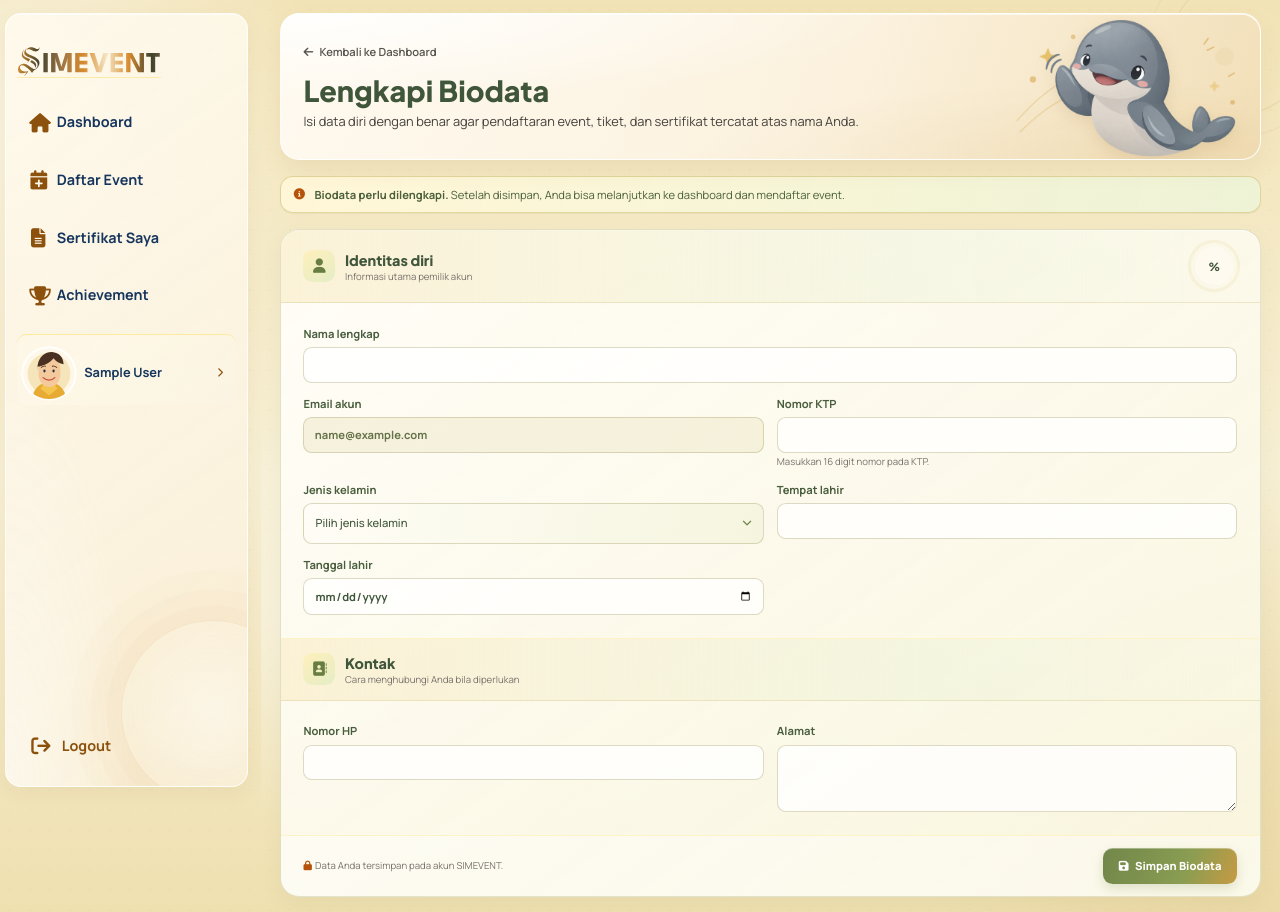
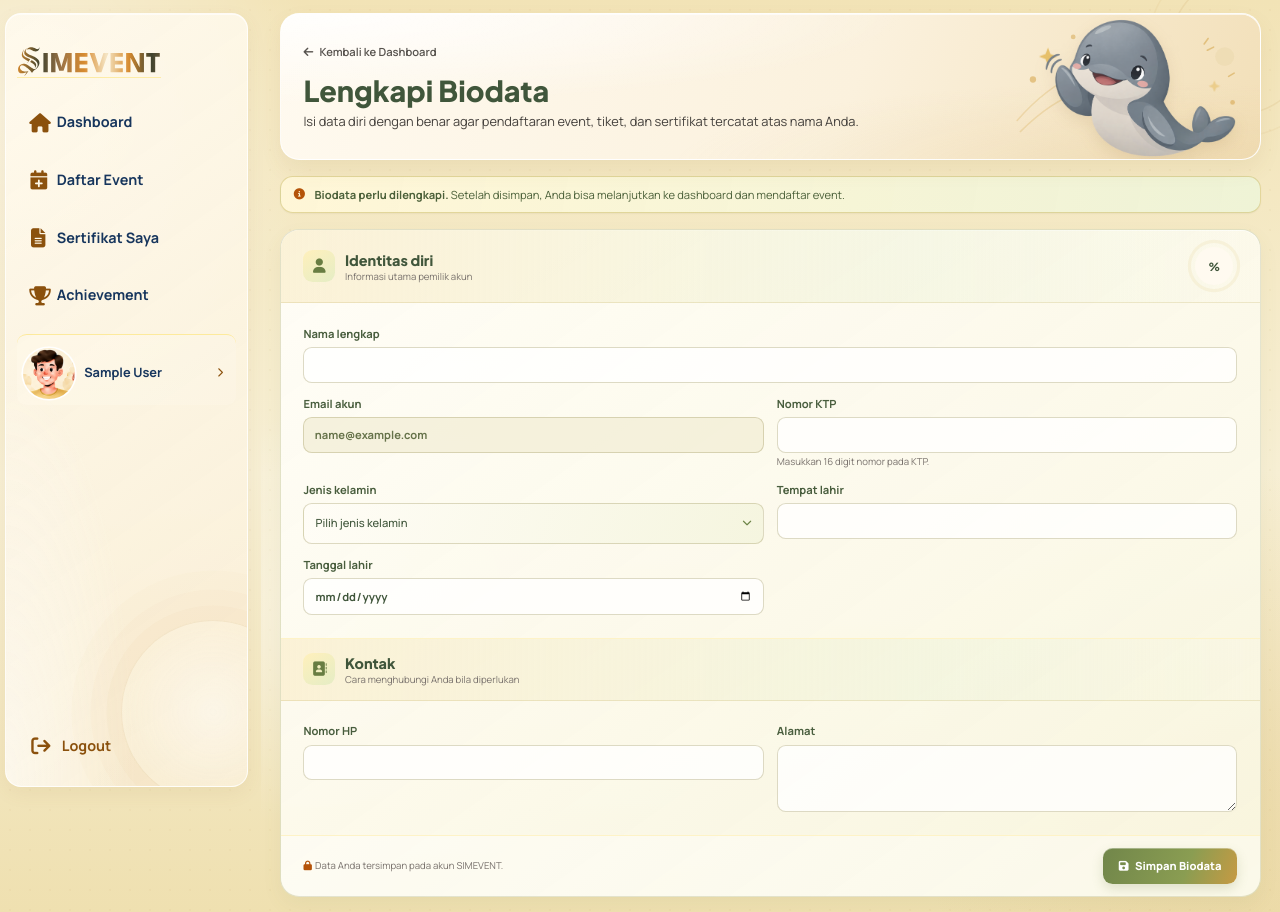
Before and after one commit to HikaruYui/simevent-web, a Django app: template frontend/templates/peserta/akun.html in a window 1280 px wide. Run offline with Django 5.2, Linux system fonts and the light colour scheme; the template is opened without the code that fills it: values that come from a table or form of the project are taken from there, others are empty; the visitor is signed in with stand-in values (Sample User, id 1); some libraries are stand-ins or nearby versions.

```diff
--- a/frontend/templates/peserta/base_peserta.html
+++ b/frontend/templates/peserta/base_peserta.html
@@ -272,7 +272,7 @@ body.participant-page, .participant-page .page, .participant-page .page>main {
         <a href="{{ achievement_url }}" class="rounded-xl px-3.5 py-3.5 text-lg font-bold {% if request.path == achievement_url %}participant-button{% else %}text-slate-700{% endif %}"><i class="fa-solid fa-trophy mr-3 w-7 text-2xl"></i>Achievement</a>
       </nav>
       <a href="{% url 'peserta_akun' %}" aria-label="Buka Akun Saya" class="participant-user-chip mt-4 flex min-w-0 items-center gap-3 rounded-xl border-t border-amber-200/80 px-2 pb-2 pt-4">
-        <img src="{% static 'img/participant-avatar.svg' %}" alt="" class="h-16 w-16 shrink-0 rounded-full bg-white object-cover ring-2 ring-white">
+        <img src="{% static 'img/achievement-hero.png' %}" alt="" class="h-16 w-16 shrink-0 rounded-full bg-white object-cover object-center ring-2 ring-white">
         <span class="truncate text-base font-bold text-brand-ink">{{ request.user.get_full_name|default:request.user.email }}</span>
         <i class="fa-solid fa-chevron-right ml-auto mr-2 text-xs text-brand-orangeDeep"></i>
       </a>
```
